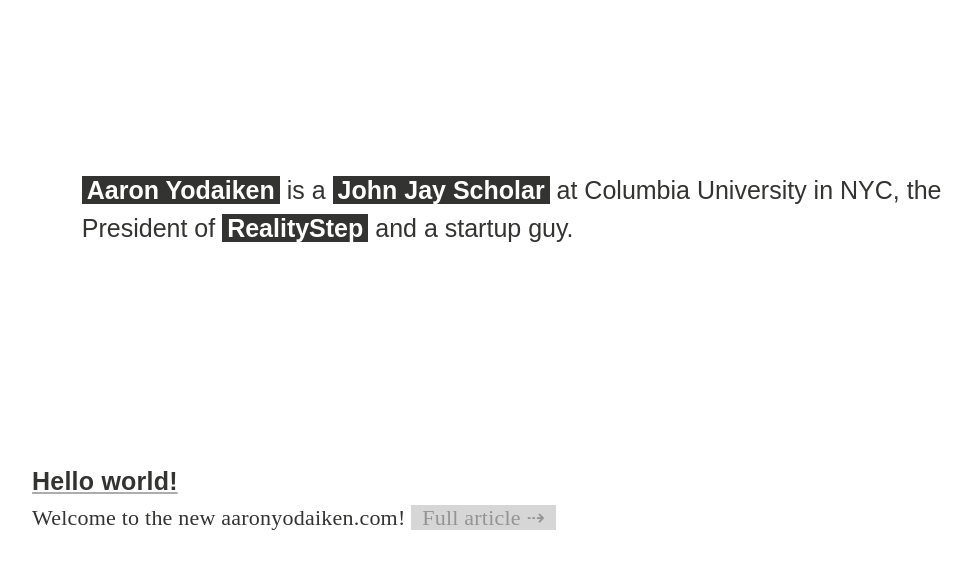
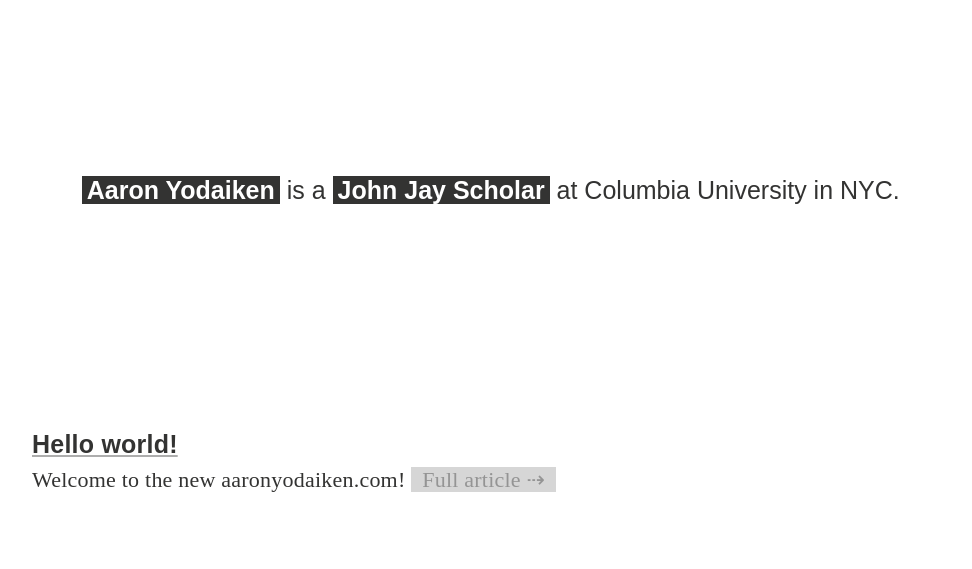
Before and after one commit to yodaiken/yodaiken.github.io, a Jekyll site: the page built from index.html, in a window 1280 px wide. Shown: the top 569 px of the page, without its empty margins (128-1100 px from the left). Built offline with Jekyll 4.4.1, drawn with Linux system fonts in a browser that asks for light colours; Markdown is read by kramdown in place of the engine named in the settings.

Commit message:
Update index.html

```diff
--- a/index.html
+++ b/index.html
@@ -7,13 +7,7 @@ title: "Aaron Yodaiken"
 		<h1>
 			<span><a href="/"><span>Aaron Yodaiken</span></a> is a
 				<a
-					href="http://www.studentaffairs.columbia.edu/scholars/named"
-					target="_blank"><span>John Jay
-						Scholar</span></a> at Columbia
-				University in NYC, the President of <a
-					href="http://www.realitystep.org/"
-					target="_blank"><span>RealityStep</span></a>
-				and a startup guy.
+					href="http://www.studentaffairs.columbia.edu/scholars/named" target="_blank"><span>John Jay Scholar</span></a> at Columbia University in NYC.
 		</h1>
 	</header>
 </article>
```
